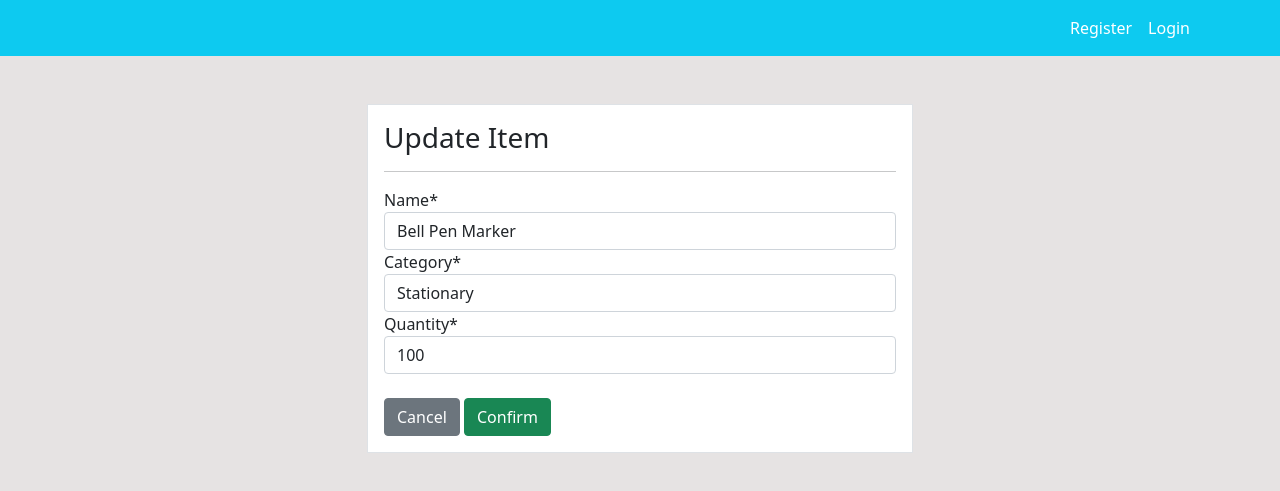
After one commit to tongza331/inventory-system, a Django app: page /product/update/1 in a window 1280 px wide. The commit adds this page. Shown: the top 491 px of the page. Run offline with Django 4.2, Linux system fonts and the light colour scheme; data comes from the database, SQL or seed files in the repository; both versions use the stored data as it was after the commit; some libraries are stand-ins or nearby versions.

Commit message:
add product update

```diff
--- a/inventoryproject/dashboard/urls.py
+++ b/inventoryproject/dashboard/urls.py
@@ -6,5 +6,6 @@ urlpatterns = [
     path('staff/',views.staff,name='dashboard-staff'),
     path('product/',views.product,name='dashboard-product'),
     path('product/delete/<int:pk>',views.product_delete,name='dashboard-product-delete'),
+    path('product/update/<int:pk>',views.product_update,name='dashboard-product-update'),
     path('order/',views.order,name='dashboard-order'),
 ]
--- a/inventoryproject/dashboard/views.py
+++ b/inventoryproject/dashboard/views.py
@@ -1,9 +1,9 @@
 from django import forms
+from django.contrib import messages
 from django.shortcuts import render, redirect
 from django.http import HttpResponse
 from .models import Product
 from django.contrib.auth.decorators import login_required
-from .models import Product
 from .forms import ProductFrom
 # Create your views here.
 
@@ -39,6 +39,21 @@ def product_delete(request, pk):
         return redirect('dashboard-product')
     return render(request, 'dashboard/product_delete.html')
 
+def product_update(request, pk):
+    item = Product.objects.get(id=pk)
+    if request.method=='POST':
+        form = ProductFrom(request.POST, instance=item)
+        if form.is_valid():
+            form.save()
+            return redirect('dashboard-product')
+    else:
+        form = ProductFrom(instance=item)
+
+    context = {
+        'form':form
+    }
+    return render(request, 'dashboard/product_update.html',context)
+
 @login_required
 def order(request):
     return render(request, 'dashboard/order.html')
--- a/inventoryproject/templates/dashboard/product.html
+++ b/inventoryproject/templates/dashboard/product.html
@@ -14,7 +14,6 @@
                 <form method="POST"> {% csrf_token %}
                     {{ form|crispy }}<br>
                     <input class="btn btn-success btn-block" type="submit" value="Add Product">
-
                 </form>
             </div>
         </div>
@@ -37,7 +36,7 @@
                         <td>{{ item.category }}</td>
                         <td>{{ item.quantity }}</td>
                         <td>
-                            <a class="btn btn-info btn-sm" href="">Edit</a>
+                            <a class="btn btn-info btn-sm" href="{% url 'dashboard-product-update' item.id %}">Edit</a>
                             <a class="btn btn-danger btn-sm" href="{% url 'dashboard-product-delete' item.id %}">Delete</a>
                         </td>
                     </tr>
--- /dev/null
+++ b/inventoryproject/templates/dashboard/product_update.html
@@ -0,0 +1,22 @@
+{% extends 'partials/base.html' %}
+{% block title %}Product Update Page{% endblock %}
+{% load crispy_forms_tags %}
+
+{% block content %}
+    <div class="container">
+        <div class="row mt-5">
+            <div class="col-md-6 offset-md-3">
+                <div class="border bg-white p-3">
+                    <h3>Update Item</h3>
+                    <hr>
+                    <form method="POST">
+                        {% csrf_token %}
+                        {{ form|crispy }}<br>
+                        <a class="btn btn-secondary" href="{% url 'dashboard-product' %}">Cancel</a>
+                        <input class="btn btn-success" type="submit" value="Confirm">
+                    </form>
+                </div>
+            </div>
+        </div>
+    </div>
+{% endblock %}
```
Also changed, not shown: inventoryproject/dashboard/forms.py (line endings or trailing spaces), inventoryproject/db.sqlite3.
